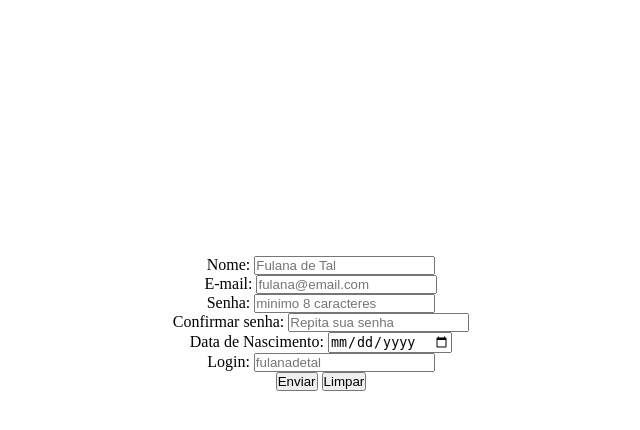
After one commit to barbaha/Portfolio, a PHP site: page /form.html in a window 1280 px wide. The commit adds this page. Shown: the top 430 px of the page, without its empty margins (319-959 px from the left). Run offline with PHP 8.4, Linux system fonts and the light colour scheme.

Commit message:
Atualizando projeto

```diff
--- /dev/null
+++ b/form.html
@@ -0,0 +1,74 @@
+<!doctype html>
+<html>
+    <head>
+        <meta charset="utf-8">
+        <meta name="description" content="">
+        <meta name="viewport" content="width=device-width, initial-scale=1">
+        <title>Formulário</title>
+        <link rel="stylesheet" href="style.css">
+        <script>
+            function validacao(){
+                var nome = form.nome.value;
+                var email = form.email.value;
+                var senha = form.senha.value;
+                var rep_senha = form.rep_senha.value;
+                var login = form.login.value;
+
+                if (nome == ""){
+                    alert('Campo Nome não preenchido');
+                    form.nome.focus();
+                    return false;
+                }
+                if (nome.lenght < 10){
+                    alert('Digite seu nome completo');
+                    form.nome.focus();
+                    return false;
+                }
+                if (email == ""){
+                    alert('Campo Email não preenchido');
+                    form.email.focus();
+                    return false;
+                }
+                if (senha == ""){
+                    alert('Campo Senha não preenchido');
+                    form.senha.focus();
+                    return false;
+                }
+                if (rep_senha == ""){
+                    alert('Campo Confirmar senha não preenchido');
+                    form.rep_senha.focus();
+                    return false;
+                }
+
+
+                if (senha < 9){
+                    alert('Senha deve conter no minimo 8 caracteres');
+                    form.senha.focus();
+                    return false;
+                }
+                if (senha != rep_senha) {
+                    alert('Senhas diferentes');
+                    form.senha.focus();
+                    return false;
+            }
+        }
+        </script>
+    </head>
+    <body>
+        <div class="formulario">
+        	<form action="elsez.php" name="form" method="POST">
+
+        		Nome: <input type="text" name="nome" id="nome" placeholder="Fulana de Tal"> <br>
+        		E-mail: <input type="email" name="email" id="email" placeholder="fulana@email.com"> <br>
+        		Senha: <input type="password" name="senha" id="senha" minlength="8" placeholder="minimo 8 caracteres"> <br>
+                Confirmar senha: <input type="password" name="rep_senha"  id="rep_senha" placeholder="Repita sua senha"  minlength="8"> <br>
+        		Data de Nascimento: <input type="date" name="nascimento" id="nascimento"> <br>
+        		Login: <input type="text" name="login" id="login" placeholder="fulanadetal"> <br>
+        		<input type="submit" value="Enviar" onclick="return validacao()">
+                <input type="reset" Value="Limpar">
+            </form>
+        </div>
+
+
+    </body>
+</html>
--- a/style.css
+++ b/style.css
@@ -150,3 +150,10 @@ visibility: hidden;
 #nav li li:hover ul {
 visibility: visible;
 }
+/******** CSS DO FORMULARIO ********/
+
+.formulario{
+	text-align: center;
+	margin-top: 20%;
+
+}
```
Also changed, not shown: Banco de Dados/elsez.sql (added, +164 -0 lines), elsez.php (added, +32 -0 lines), 1 other file.
